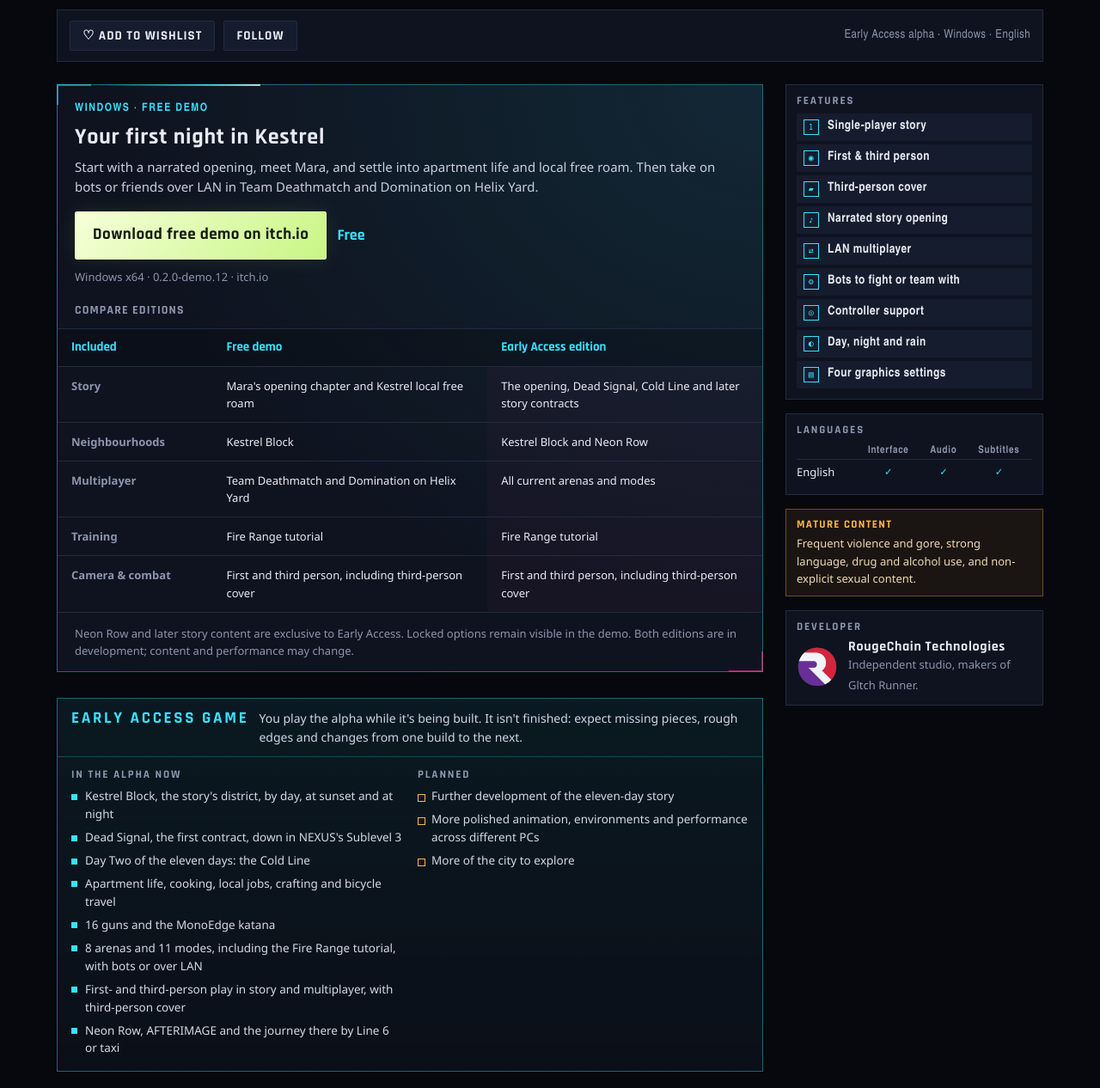
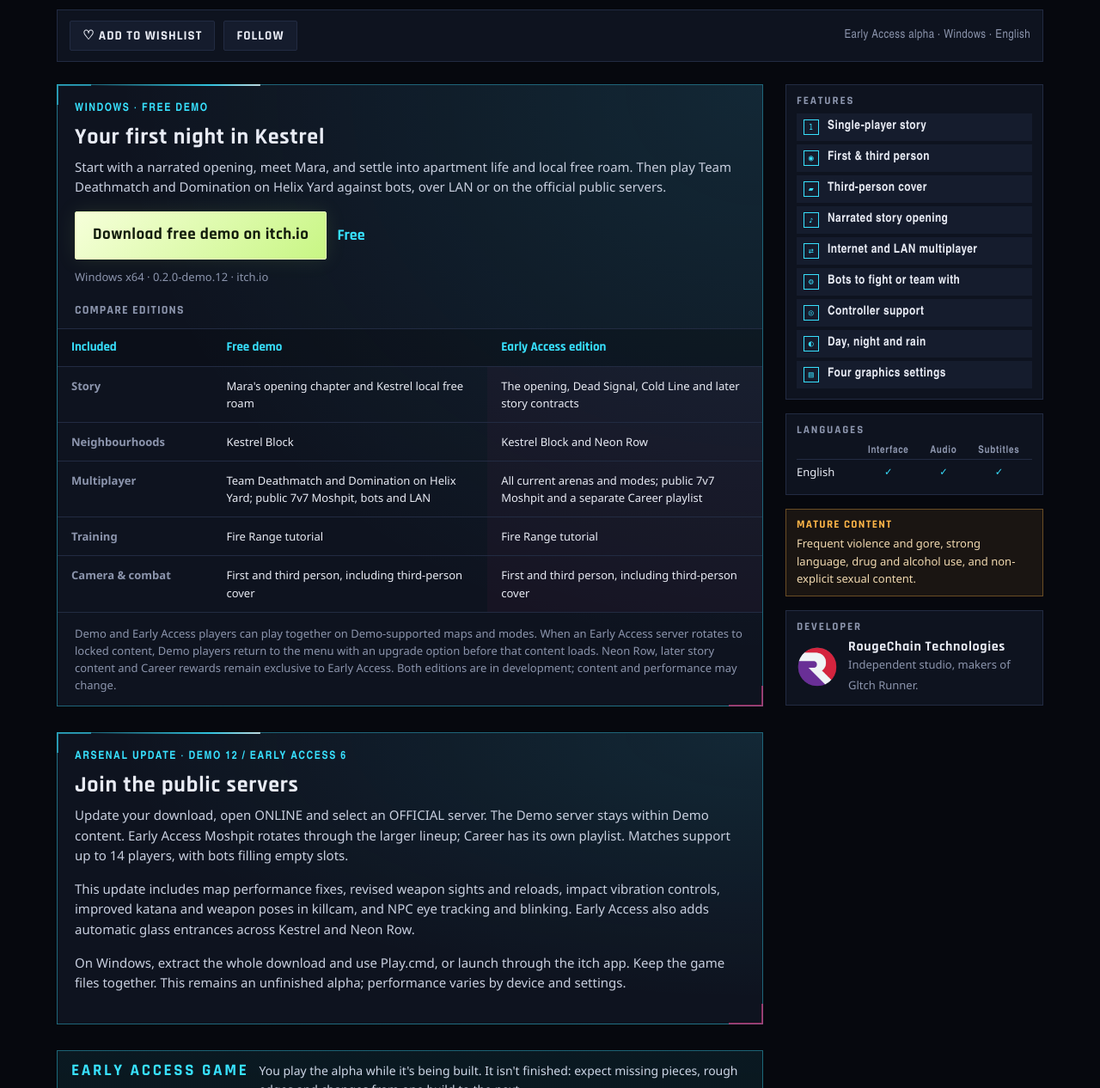
Before and after one commit to cyberdreadx/rougechain-store, a website: page public/gltch-runner.html in a window 1280 px wide. Shown: the part 1234-2500 px from the top of the page at 86% size. Drawn offline with Linux system fonts and the light colour scheme; no server answers.

Commit message:
Describe Arsenal release and public Demo/EA crossplay

```diff
--- a/public/gltch-runner.html
+++ b/public/gltch-runner.html
@@ -440,7 +440,7 @@
         <div class="demo-intro">
           <p class="demo-kicker">Windows · Free demo</p>
           <h2 id="demo-h">Your first night in Kestrel</h2>
-          <p>Start with a narrated opening, meet Mara, and settle into apartment life and local free roam. Then take on bots or friends over LAN in Team Deathmatch and Domination on Helix Yard.</p>
+          <p>Start with a narrated opening, meet Mara, and settle into apartment life and local free roam. Then play Team Deathmatch and Domination on Helix Yard against bots, over LAN or on the official public servers.</p>
           <div class="demo-download">
             <button class="btn demo-cta" type="button" data-demo-download disabled aria-describedby="demo-status">Download free demo</button>
             <span class="free">Free</span>
@@ -454,13 +454,21 @@
             <tbody>
               <tr><th scope="row">Story</th><td>Mara's opening chapter and Kestrel local free roam</td><td>The opening, Dead Signal, Cold Line and later story contracts</td></tr>
               <tr><th scope="row">Neighbourhoods</th><td>Kestrel Block</td><td>Kestrel Block and Neon Row</td></tr>
-              <tr><th scope="row">Multiplayer</th><td>Team Deathmatch and Domination on Helix Yard</td><td>All current arenas and modes</td></tr>
+              <tr><th scope="row">Multiplayer</th><td>Team Deathmatch and Domination on Helix Yard; public 7v7 Moshpit, bots and LAN</td><td>All current arenas and modes; public 7v7 Moshpit and a separate Career playlist</td></tr>
               <tr><th scope="row">Training</th><td>Fire Range tutorial</td><td>Fire Range tutorial</td></tr>
               <tr><th scope="row">Camera &amp; combat</th><td>First and third person, including third-person cover</td><td>First and third person, including third-person cover</td></tr>
             </tbody>
           </table>
         </div>
-        <p class="edition-note">Neon Row and later story content are exclusive to Early Access. Locked options remain visible in the demo. Both editions are in development; content and performance may change.</p>
+        <p class="edition-note">Demo and Early Access players can play together on Demo-supported maps and modes. When an Early Access server rotates to locked content, Demo players return to the menu with an upgrade option before that content loads. Neon Row, later story content and Career rewards remain exclusive to Early Access. Both editions are in development; content and performance may change.</p>
+      </section>
+
+      <section class="demo demo-intro" aria-labelledby="arsenal-update-h">
+        <p class="demo-kicker">Arsenal update · Demo 12 / Early Access 6</p>
+        <h2 id="arsenal-update-h">Join the public servers</h2>
+        <p>Update your download, open ONLINE and select an OFFICIAL server. The Demo server stays within Demo content. Early Access Moshpit rotates through the larger lineup; Career has its own playlist. Matches support up to 14 players, with bots filling empty slots.</p>
+        <p>This update includes map performance fixes, revised weapon sights and reloads, impact vibration controls, improved katana and weapon poses in killcam, and NPC eye tracking and blinking. Early Access also adds automatic glass entrances across Kestrel and Neon Row.</p>
+        <p>On Windows, extract the whole download and use Play.cmd, or launch through the itch app. Keep the game files together. This remains an unfinished alpha; performance varies by device and settings.</p>
       </section>
 
       <section class="ea" aria-labelledby="ea-h">
@@ -477,7 +485,7 @@
               <li>Day Two of the eleven days: the Cold Line</li>
               <li>Apartment life, cooking, local jobs, crafting and bicycle travel</li>
               <li>16 guns and the MonoEdge katana</li>
-              <li>8 arenas and 11 modes, including the Fire Range tutorial, with bots or over LAN</li>
+              <li>8 arenas and 11 modes, including the Fire Range tutorial, with bots and LAN play; official public 7v7 Moshpit and Career playlists</li>
               <li>First- and third-person play in story and multiplayer, with third-person cover</li>
               <li>Neon Row, AFTERIMAGE and the journey there by Line 6 or taxi</li>
             </ul>
@@ -612,7 +620,7 @@
           <li><i>◉</i>First &amp; third person</li>
           <li><i>▰</i>Third-person cover</li>
           <li><i>♪</i>Narrated story opening</li>
-          <li><i>⇄</i>LAN multiplayer</li>
+          <li><i>⇄</i>Internet and LAN multiplayer</li>
           <li><i>⚙</i>Bots to fight or team with</li>
           <li><i>◎</i>Controller support</li>
           <li><i>◐</i>Day, night and rain</li>
--- a/public/store-config.js
+++ b/public/store-config.js
@@ -23,12 +23,10 @@
       provider: "itch.io",
       url: "https://cyberdreadx.itch.io/gltch-runner-demo",
       version: "0.2.0-demo.12",
-      // Verified local release archive. itch.io repackages the uploaded files;
-      // these are not the size/checksum of itch.io's generated downloads.
-      sourceArchive: {
-        filename: "GltchRunnerDemo-0.2.0-demo.12-Windows.zip",
-        bytes: 3790137409,
-        sha256: "1ac4ab5cbed846701a7f8220f7129f66cb2f4b89befb9fe249945d610e304e68"
+      // Exact folder submitted to Butler; itch.io generates its own ZIP.
+      sourceBuild: {
+        id: "arsenal-20261023-2",
+        manifestSha256: "5c0051571ac4fbb1066c03652fc59ce967de6f9a4c1f21ea727287b05a8a7352"
       }
     }
   },
```
